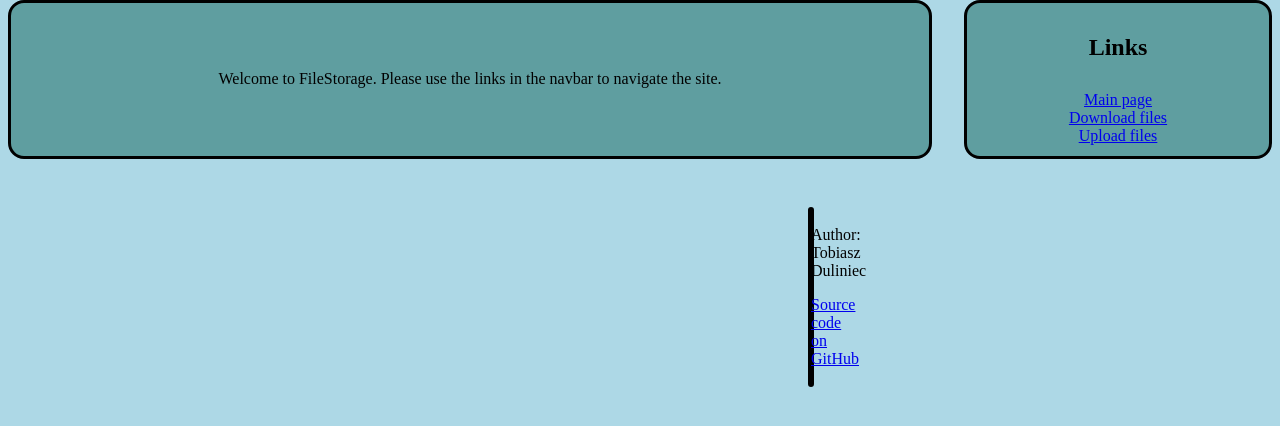
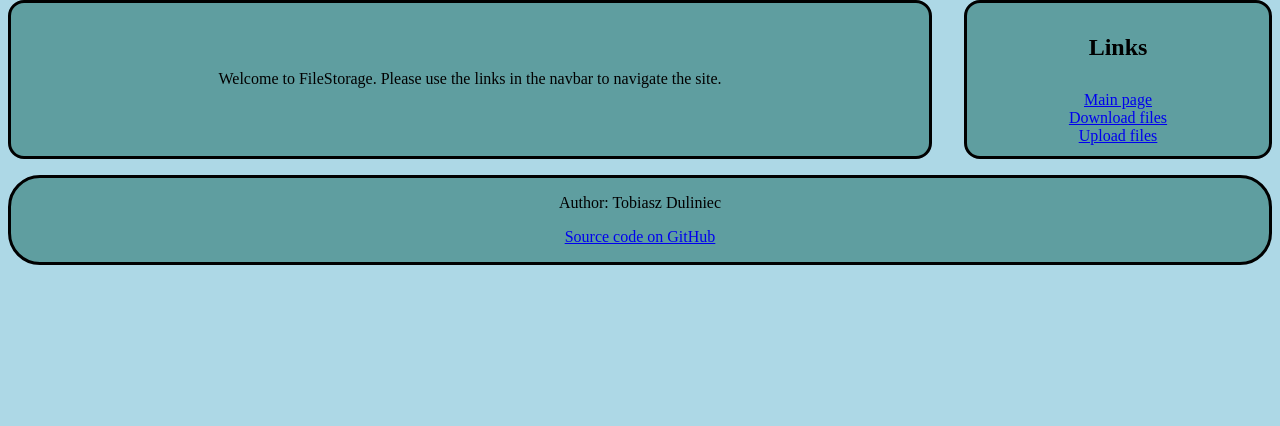
Before and after one commit to Tobiasz-Duliniec/FileStorage, a Flask app: page / in a window 1280 px wide. Shown: the part 90-516 px from the top of the page. Run offline with Flask 3, Linux system fonts and the light colour scheme.

Commit message:
Update style.css

```diff
--- a/FileStorage/static/style.css
+++ b/FileStorage/static/style.css
@@ -83,7 +83,7 @@ input[type="file"]::file-selector-button, input[type="submit"]{
 footer{
 	text-align: center;
 	border: solid;
-	margin: 3em 50em 0 50em;
+	margin: 1em 0 0 0;
 	background-color: cadetblue;
 	border-radius: 2em;
 }
```
